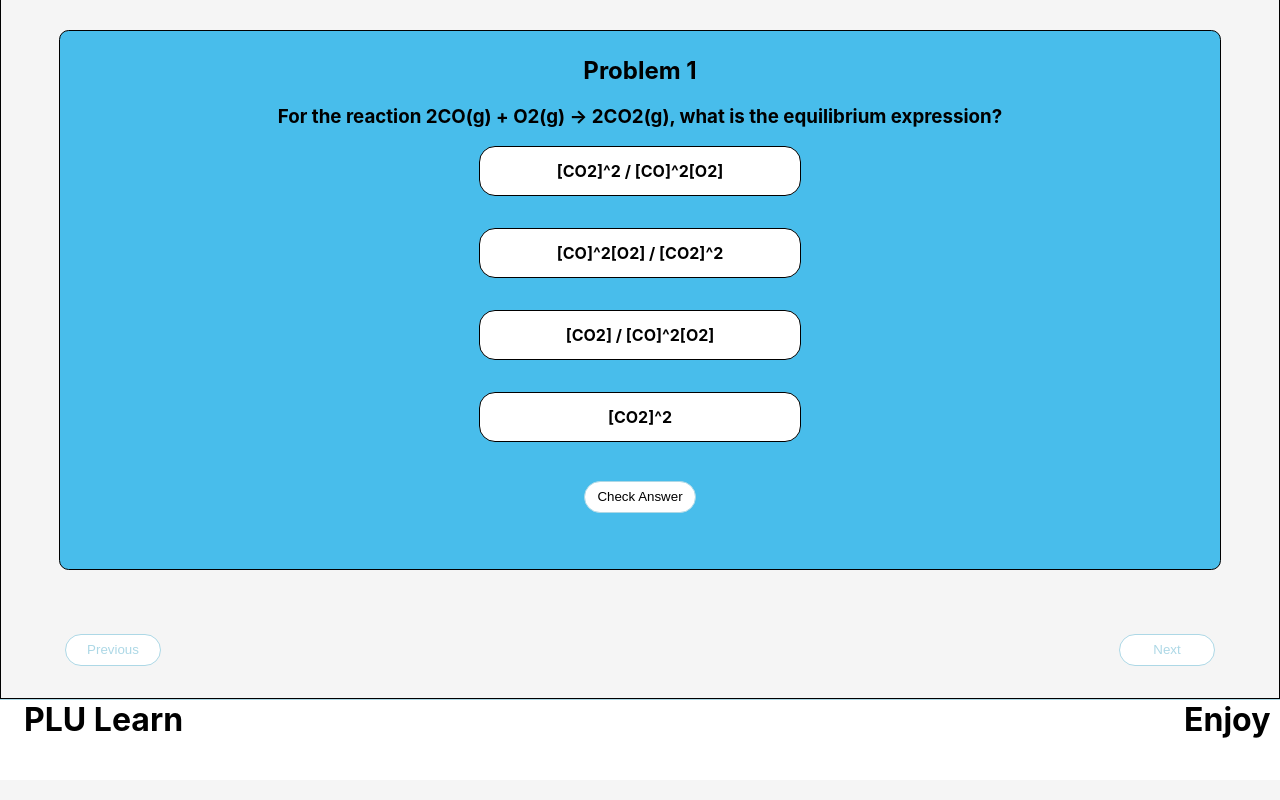
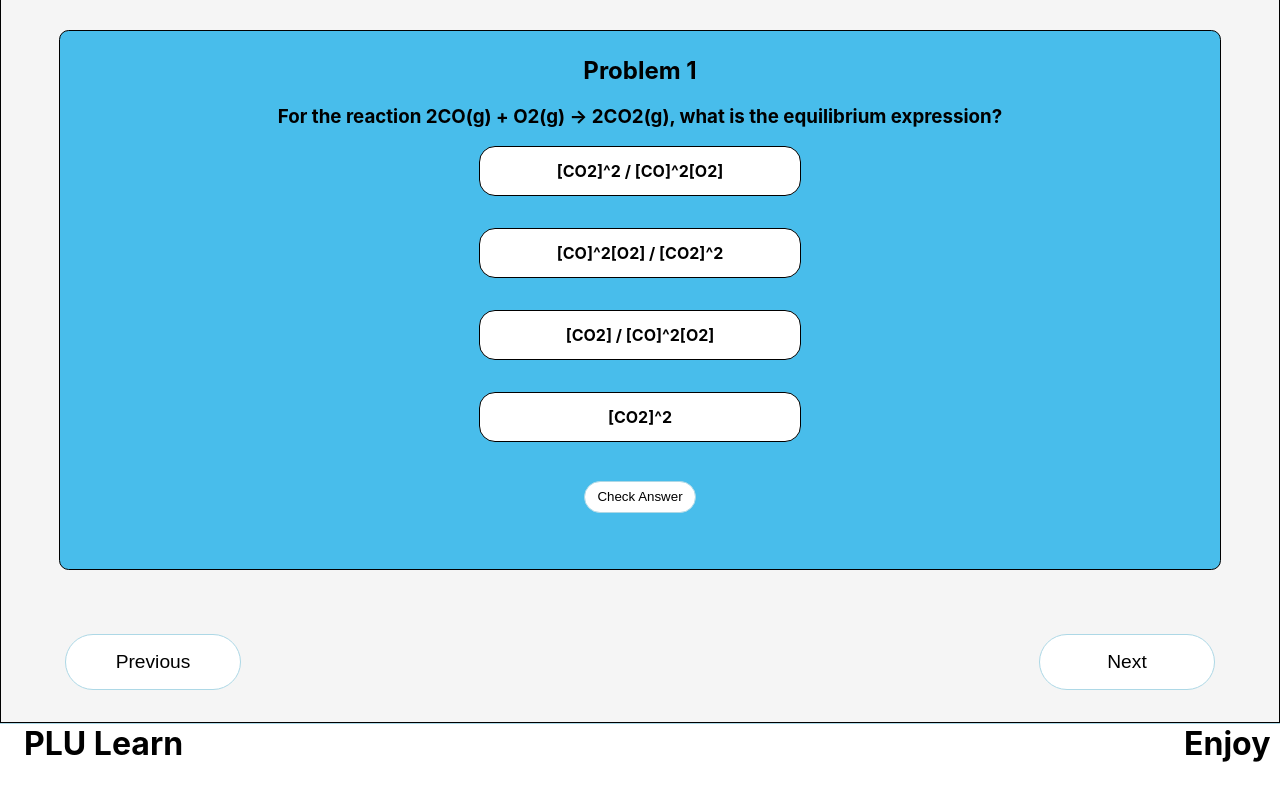
Before and after one commit to StuartGavidia/pluscience, a React (Create React App) app: page /Learn/Chem/ChemicalEquilibria/section1 in a window 1280 px wide. Shown: the part 437-1237 px from the top of the page. Built offline with nearby package versions, Linux system fonts and the light colour scheme.

Commit message:
Add styling

```diff
--- a/src/Pages/ProblemPage/ProblemPage.css
+++ b/src/Pages/ProblemPage/ProblemPage.css
@@ -28,12 +28,13 @@
 }
 
 .problemPage-switch .button {
-    height: 2rem;
-    width: 6rem;
+    height: 3.5rem;
+    width: 11rem;
     border-radius: 2rem;
     background-color: white;
     margin-bottom: 2rem;
     border: 1px solid lightblue;
-    color: lightblue;
+    color: black;
     cursor: pointer;
+    font-size: 1.2rem;
 }
```
